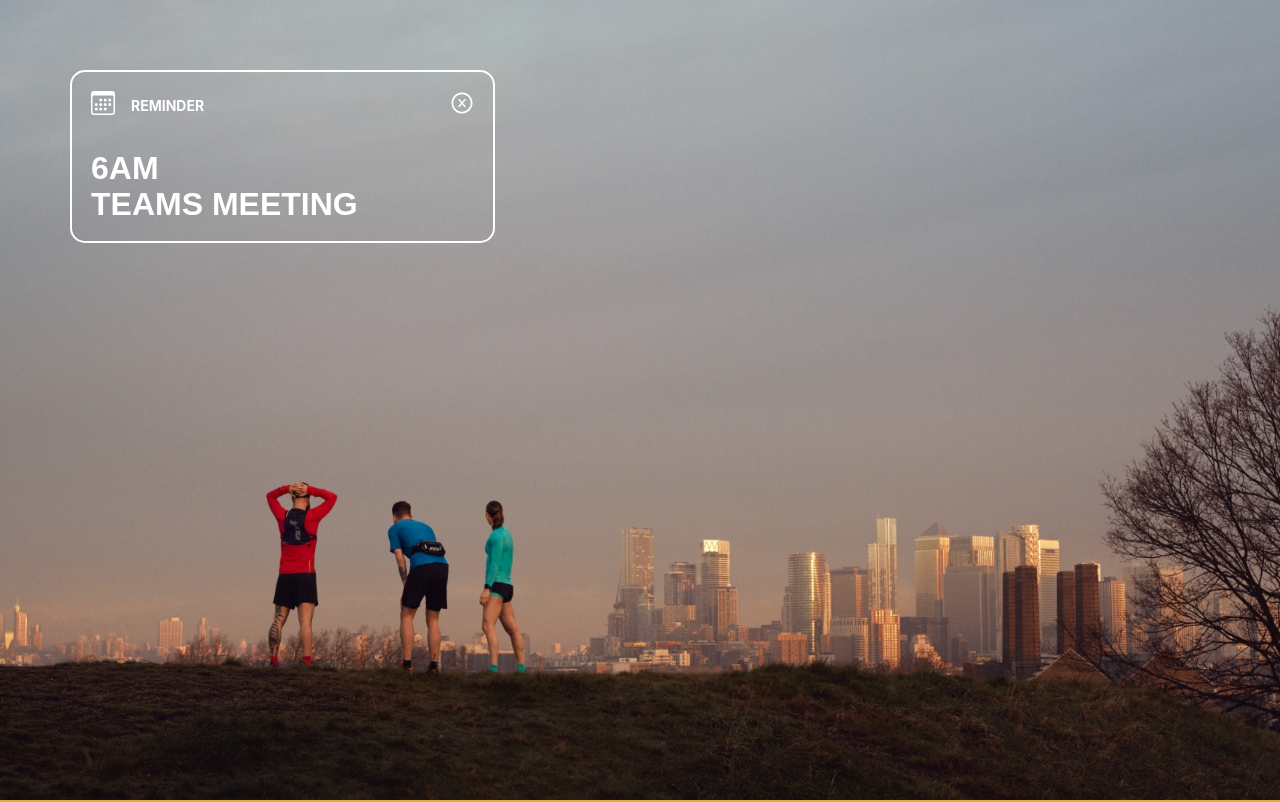
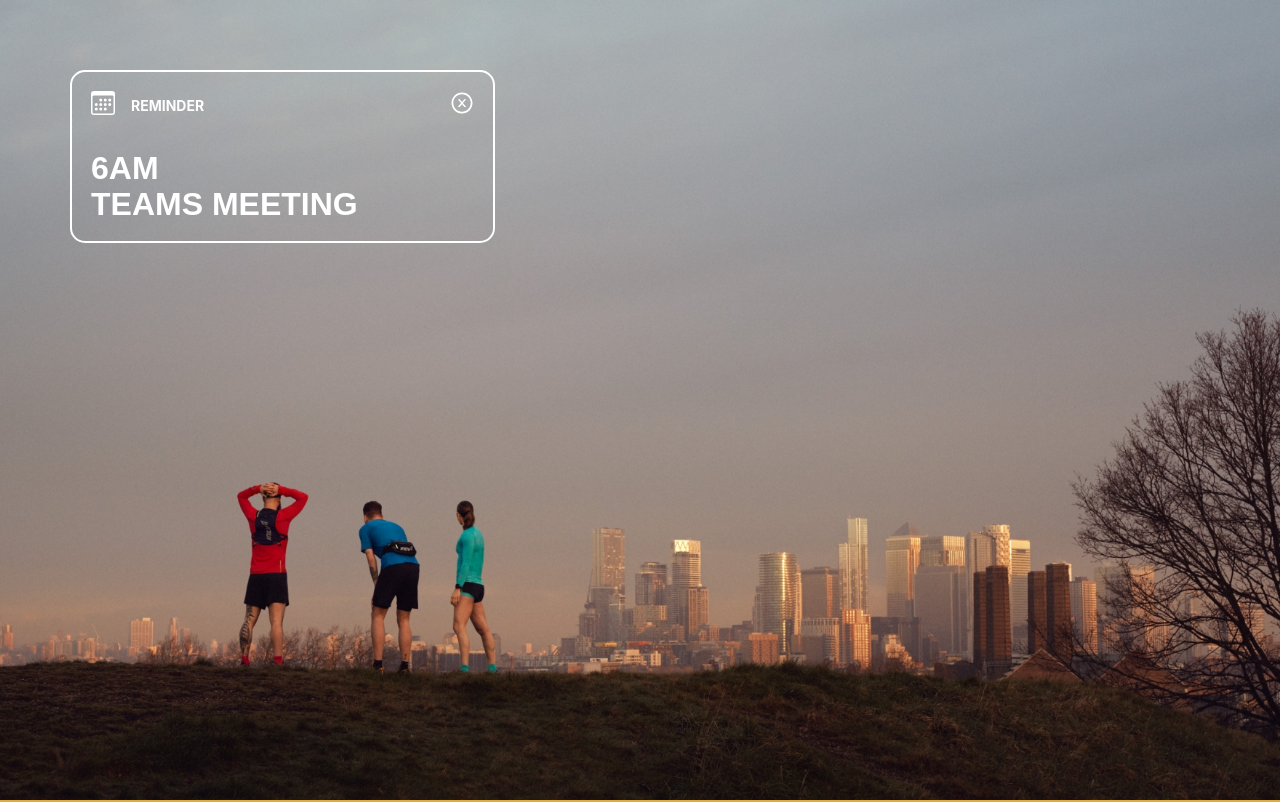
Before and after one commit to leoarthurwall/Inov8WebBuild, a React (Create React App) app: page / in a window 1280 px wide. Shown: the top 802 px of the page. Built offline with nearby package versions, Linux system fonts and the light colour scheme.

Commit message:
added background positioning 25% to section one bgimage for better positioning in screen sizes

```diff
--- a/src/Components/SectionOne/SectionOne.js
+++ b/src/Components/SectionOne/SectionOne.js
@@ -11,9 +11,7 @@ const SectionOneContainer = styled.section`
   background-repeat: no-repeat;
   position: relative;
   background-image: ${({ isMobile }) => (isMobile ? "url(/assets/mobile/header.jpg)" : "url(/assets/desktop/header.jpg)")};
-  display: flex;
-  justify-content: center;
-  align-items: center;
+  background-position: 25%;
 
   @media only screen and (max-width: 768px) {
     height: 100vh;
```
